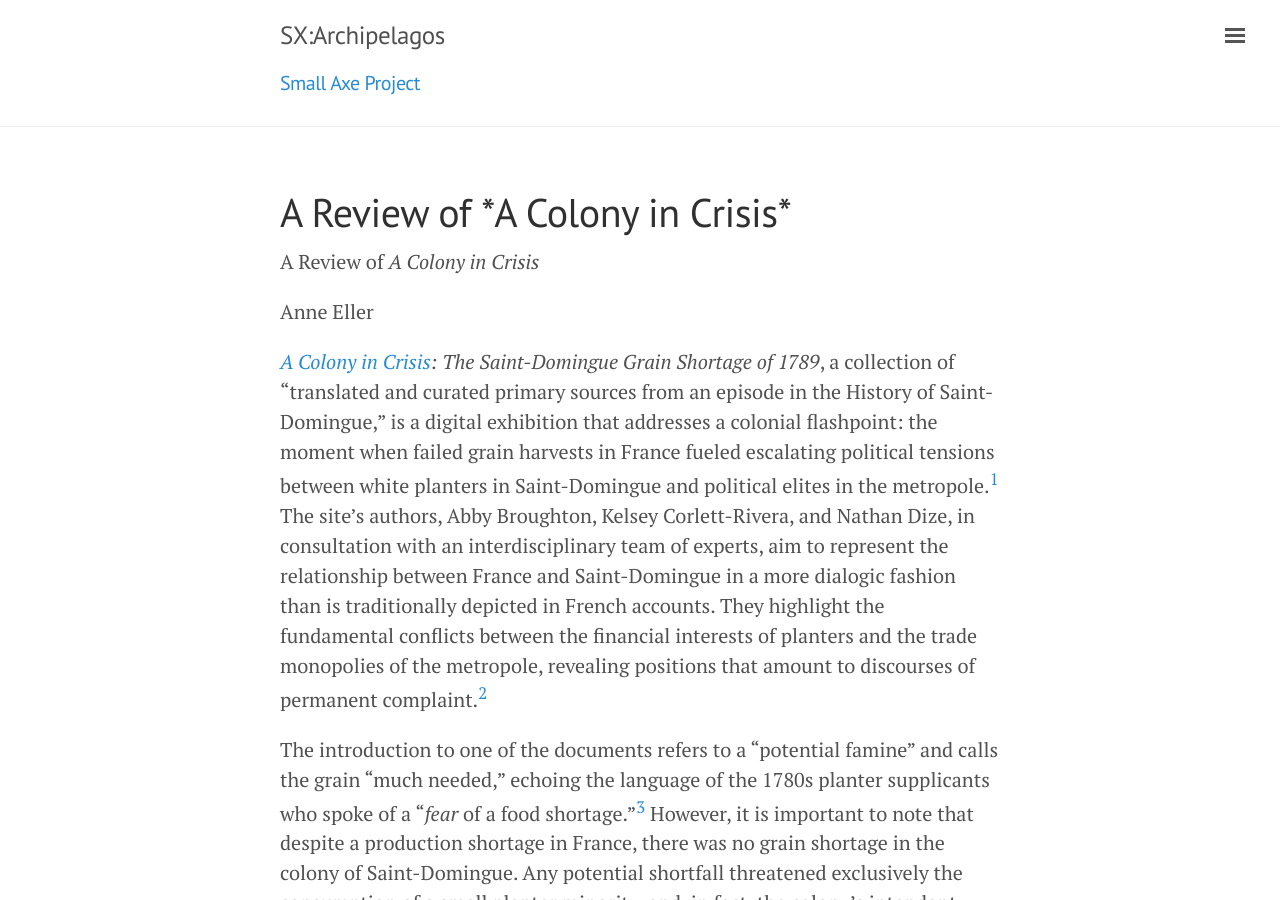
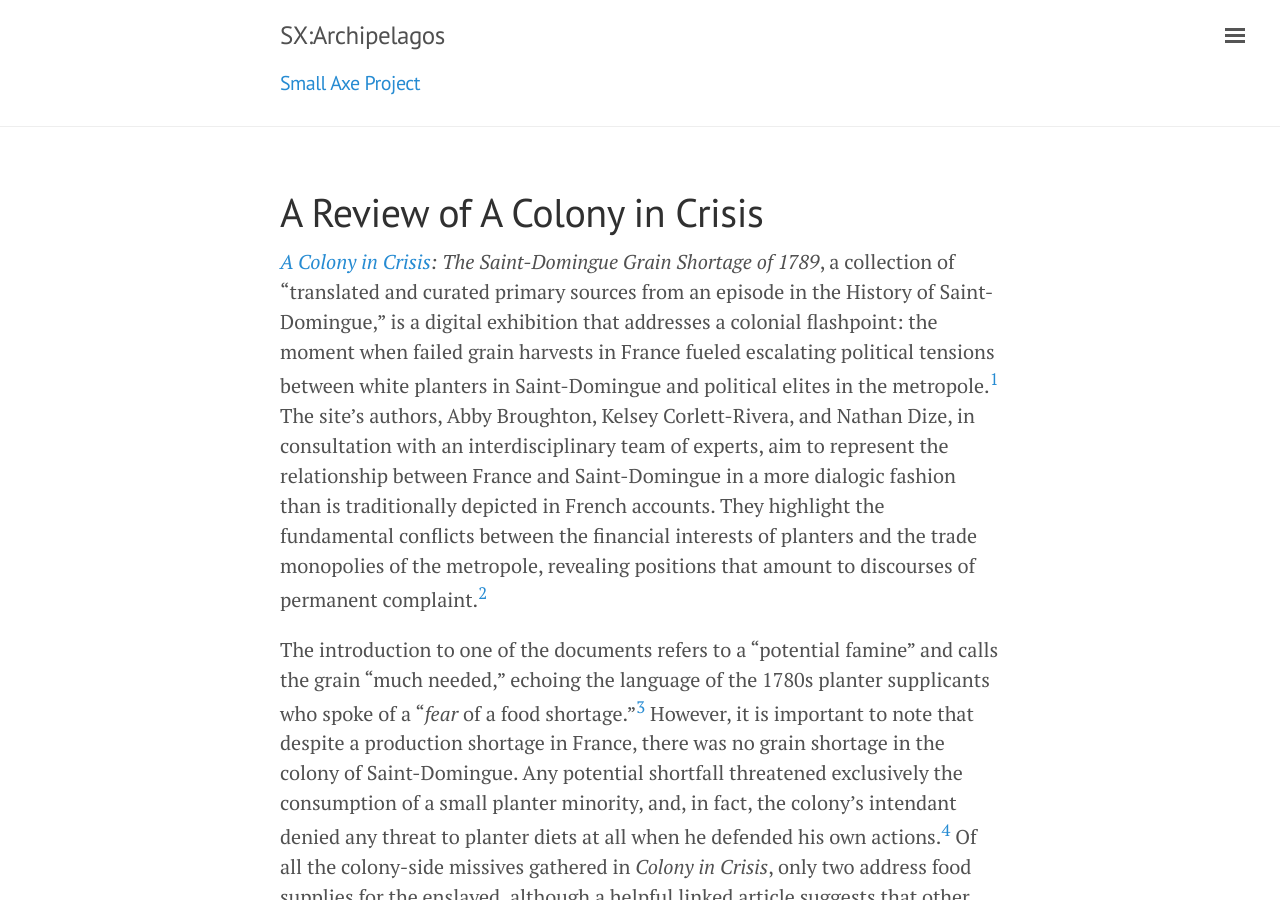
Before and after one commit to archipelagosjournal/archipelagos, a Jekyll site: the page built from _issue01/eller-review-colony.md, in a window 1280 px wide and 900 px high. Built offline with Jekyll 4.4.1, drawn with Linux system fonts in a browser that asks for light colours.

```diff
--- a/_issue01/eller-review-colony.md
+++ b/_issue01/eller-review-colony.md
@@ -1,7 +1,7 @@
 ---
 layout: review
 title:
-  "long": "A Review of *A Colony in Crisis*"
+  "long": "A Review of A Colony in Crisis"
   "short": Review
   "crossref": Colony
 author:
@@ -10,10 +10,6 @@ author:
 date: May 2016
 issue: 1
 ---
-
-A Review of *A Colony in Crisis*
-
-Anne Eller
 
 [*A Colony in Crisis*](https://colonyincrisis.lib.umd.edu/)*: The
 Saint-Domingue Grain Shortage of 1789*, a collection of “translated and
```
Also changed, not shown: _issue01/haynes-mapping.md (+0 -4 lines), _issue01/johnson-review-plantation.md (+1 -1 lines).
